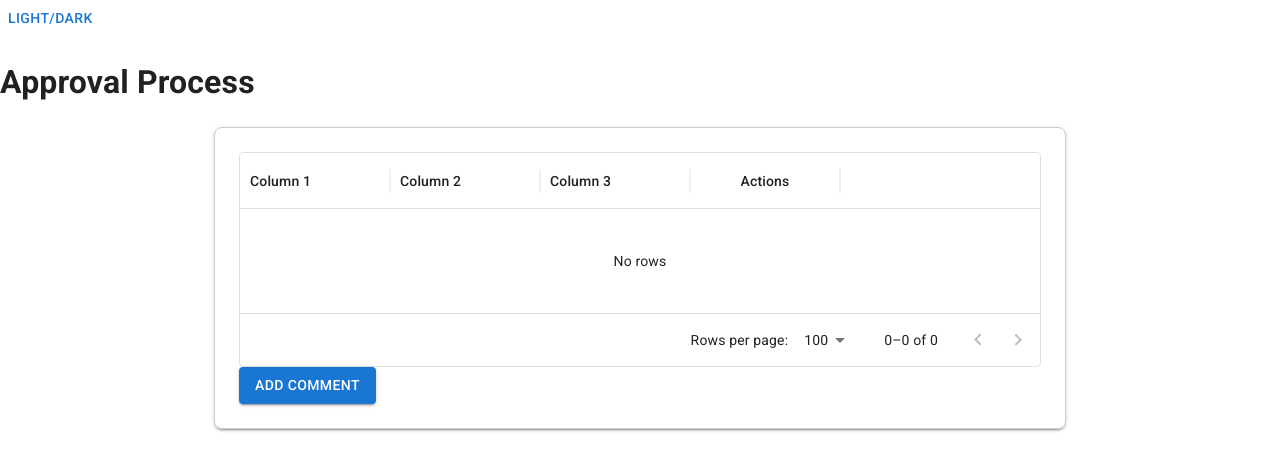
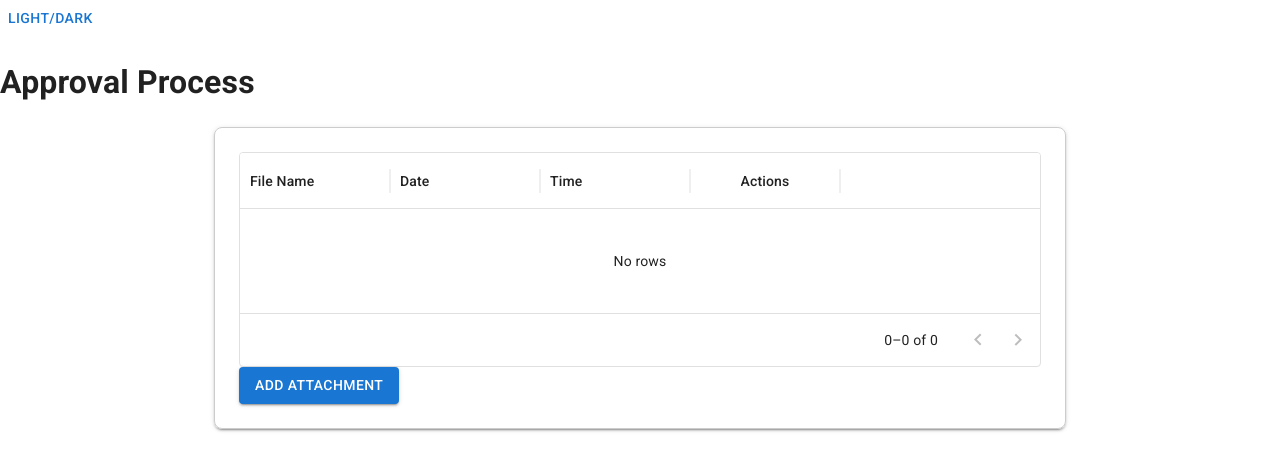
Before and after one commit to marcabdo/Workflow, a React (Create React App) app: page /21 in a window 1280 px wide. Shown: the top 470 px of the page. Built offline with nearby package versions, Linux system fonts and the light colour scheme.

Commit message:
implemented attachments

```diff
--- a/src/component/approval1/approvalProcess.js
+++ b/src/component/approval1/approvalProcess.js
@@ -1,12 +1,13 @@
 import React, { Component } from "react";
 import ViewApplication from "./viewApplication.js";
+import Attachments from "./attachments.js";
 import Comments from "./comments.js";
 
 const ApprovalProcess = () => {
   return (
     <div>
       <h1>Approval Process</h1>
-      <Comments />
+      <Attachments />
     </div>
   );
 };
--- a/src/component/approval1/attachments.js
+++ b/src/component/approval1/attachments.js
@@ -0,0 +1,255 @@
+import React, { useState } from "react";
+import DeleteIcon from "@mui/icons-material/DeleteOutlined";
+import ViewIcon from "@mui/icons-material/Visibility";
+import IconButton from "@mui/material/IconButton";
+import {
+  TextField,
+  Button,
+  Grid,
+  Container,
+  Typography,
+  Box,
+} from "@mui/material";
+import { DataGrid, GridActionsCellItem } from "@mui/x-data-grid";
+import Popup from "reactjs-popup";
+import FolderIcon from "@mui/icons-material/Folder";
+import AddIcon from "@mui/icons-material/Add";
+
+const Attachements = () => {
+  const [id, setId] = useState(0);
+  const [rows, setRows] = useState([]);
+  const [imagePreview, setImagePreview] = useState(null);
+  const [file, setFile] = useState(null);
+  const [viewImage, setViewImage] = useState(null);
+
+  const handleDeleteClick = (id) => {
+    console.log("Deleting row with id:", id);
+    setRows((prevRows) => prevRows.filter((row) => row.id !== id));
+  };
+
+  const handleViewClick = (id) => {
+    const row = rows.find((row) => row.id === id);
+    if (row && row.file && row.file.type.startsWith("image/")) {
+      const reader = new FileReader();
+      reader.onloadend = () => {
+        setViewImage(reader.result);
+        console.log("Viewing image:", reader.result);
+      };
+      reader.readAsDataURL(row.file);
+    }
+  };
+
+  const handleFileChange = (event) => {
+    const selectedFile = event.target.files[0];
+    setFile(selectedFile);
+    console.log("Selected file:", selectedFile);
+    if (selectedFile && selectedFile.type.startsWith("image/")) {
+      const reader = new FileReader();
+      reader.onloadend = () => {
+        setImagePreview(reader.result);
+        console.log("Image preview set:", reader.result);
+      };
+      reader.readAsDataURL(selectedFile);
+    }
+  };
+
+  const addAttachment = () => {
+    setId((prevId) => prevId + 1);
+    const newRow = {
+      id: id,
+      file: file,
+      fileName: file.name.trim(),
+      date: new Date().toLocaleDateString(),
+      time: new Date().toLocaleTimeString(),
+    };
+    console.log("Adding new row:", newRow);
+    setRows((prevRows) => [...prevRows, newRow]);
+    setFile(null);
+    setImagePreview(null);
+  };
+
+  const columns = [
+    { field: "fileName", headerName: "File Name", width: 150 },
+    { field: "date", headerName: "Date", width: 150 },
+    { field: "time", headerName: "Time", width: 150 },
+    {
+      field: "actions",
+      type: "actions",
+      headerName: "Actions",
+      width: 150,
+      getActions: ({ id }) => [
+        <GridActionsCellItem
+          icon={<ViewIcon />}
+          label="View"
+          onClick={() => handleViewClick(id)}
+          color="inherit"
+        />,
+        <GridActionsCellItem
+          icon={<DeleteIcon />}
+          label="Delete"
+          onClick={() => handleDeleteClick(id)}
+          color="inherit"
+        />,
+      ],
+    },
+  ];
+
+  return (
+    <Container maxWidth="md">
+      <Box
+        sx={{
+          padding: 3,
+          border: "1px solid #ccc",
+          borderRadius: 2,
+          boxShadow: 2,
+          height: "auto",
+        }}
+      >
+        <DataGrid
+          rows={rows}
+          columns={columns}
+          disableColumnReorder
+          disableColumnResize
+          disableColumnSorting
+          disableColumnMenu
+          zIndex={0}
+          autoHeight
+          maxHeight={400}
+          pagination
+          pageSizeOptions={[5]}
+          initialState={{
+            pagination: {
+              paginationModel: { pageSize: 5 },
+            },
+          }}
+        />
+        <Popup
+          trigger={
+            <Button variant="contained" color="primary">
+              Add Attachment
+            </Button>
+          }
+          modal
+          nested
+        >
+          {(close) => (
+            <Box
+              sx={{
+                padding: 3,
+                border: "1px solid #ccc",
+                borderRadius: 2,
+                boxShadow: 2,
+                position: "absolute",
+                transform: "translate(-50%, -50%)",
+                width: 700,
+                height: 400,
+                bgcolor: "background.paper",
+              }}
+            >
+              <Typography variant="h6" gutterBottom>
+                Add Attachment
+              </Typography>
+              {imagePreview != null ? (
+                <Box
+                  mt={2}
+                  display="flex"
+                  flexDirection="column"
+                  alignItems="center"
+                >
+                  <Typography variant="body2">Image Preview:</Typography>
+                  <Box
+                    mt={1}
+                    component="img"
+                    src={imagePreview}
+                    alt="Preview"
+                    sx={{
+                      width: 200,
+                      height: 200,
+                      objectFit: "cover",
+                      borderRadius: 8,
+                    }}
+                  />
+                </Box>
+              ) : null}
+              <>{file ? file.name : "No file selected"}</>
+              <Grid container spacing={2}>
+                <Grid item>
+                  <Button variant="outlined" onClick={close}>
+                    Cancel
+                  </Button>
+                </Grid>
+                <Grid item>
+                  <IconButton color="primary" component="label">
+                    <Box display="flex" alignItems="center">
+                      <FolderIcon />
+                      <AddIcon
+                        fontSize="small"
+                        style={{ marginLeft: -8 }}
+                      />{" "}
+                      <Typography variant="body2" style={{ marginLeft: 8 }}>
+                        Add an Attachment
+                      </Typography>
+                    </Box>
+                    <input type="file" hidden onChange={handleFileChange} />
+                  </IconButton>
+                  <Button
+                    variant="contained"
+                    color="primary"
+                    onClick={() => {
+                      addAttachment();
+                      close();
+                    }}
+                  >
+                    Submit
+                  </Button>
+                </Grid>
+              </Grid>
+            </Box>
+          )}
+        </Popup>
+        {viewImage && (
+          <Popup open={true} onClose={() => setViewImage(null)} modal nested>
+            <Box
+              sx={{
+                padding: 3,
+                border: "1px solid #ccc",
+                borderRadius: 2,
+                boxShadow: 2,
+                position: "absolute",
+                transform: "translate(-50%, -50%)",
+                width: 400,
+                bgcolor: "background.paper",
+              }}
+            >
+              <Typography variant="h6" gutterBottom>
+                View Image
+              </Typography>
+              <Box
+                mt={2}
+                component="img"
+                src={viewImage}
+                alt="View"
+                sx={{
+                  width: "100%",
+                  height: "auto",
+                  objectFit: "cover",
+                  borderRadius: 8,
+                }}
+              />
+              <Button
+                variant="contained"
+                color="primary"
+                onClick={() => setViewImage(null)}
+                sx={{ mt: 2 }}
+              >
+                Close
+              </Button>
+            </Box>
+          </Popup>
+        )}
+      </Box>
+    </Container>
+  );
+};
+
+export default Attachements;
```
